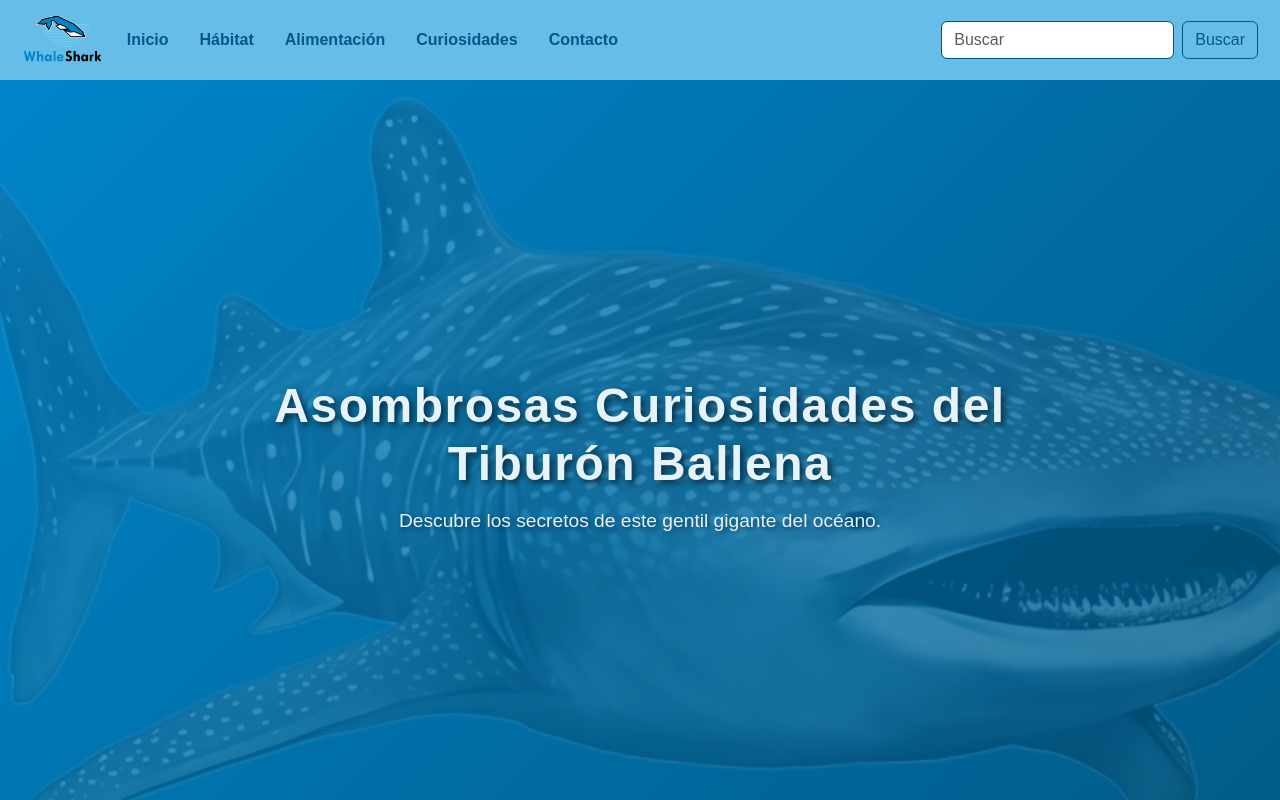
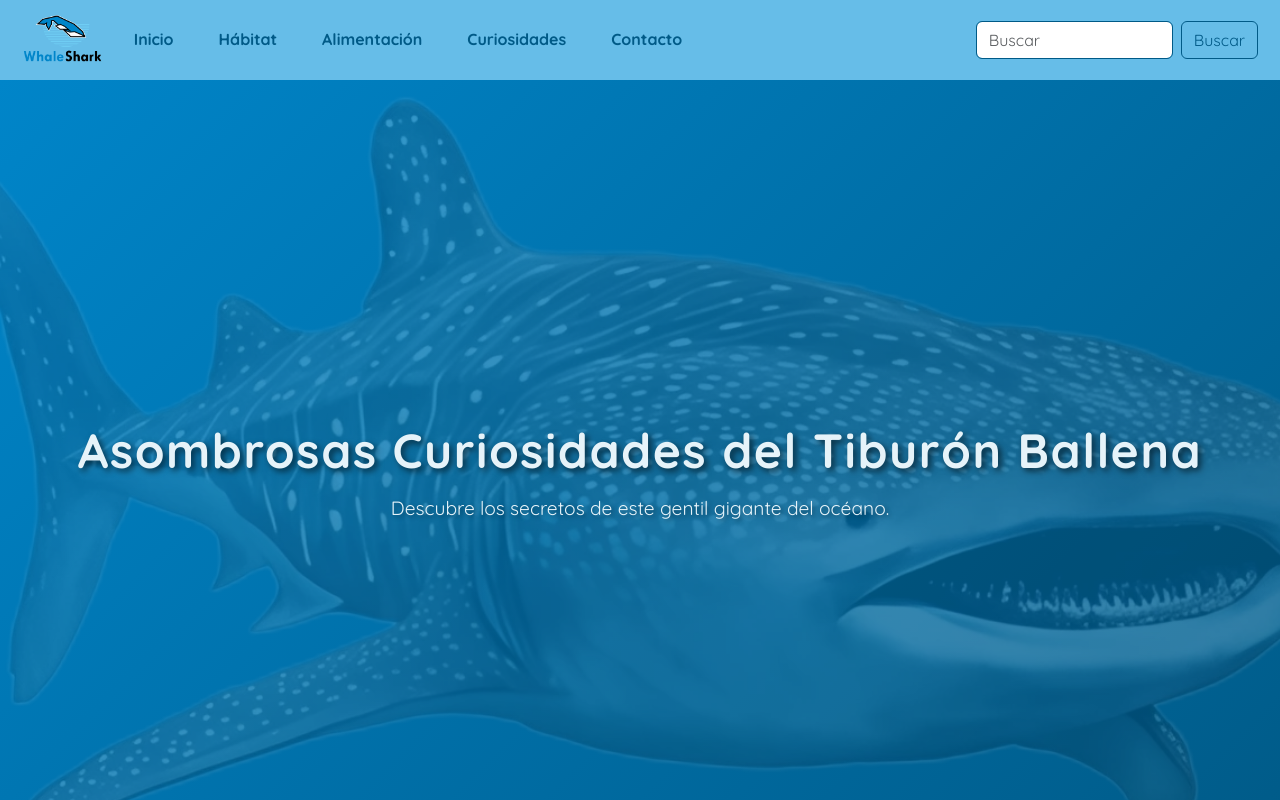
Before and after one commit to valmoren0/tiburon-ballena-coder, a website: page pages/curiosidades.html in a window 1280 px wide. Shown: the top 800 px of the page. Drawn offline with nearby package versions, Linux system fonts and the light colour scheme.

Commit message:
corrección de layout en curiosidades y contacto

```diff
--- a/pages/curiosidades.html
+++ b/pages/curiosidades.html
@@ -8,7 +8,7 @@
     <title>Curiosidades</title>
     <link href="https://cdn.jsdelivr.net/npm/bootstrap@5.3.6/dist/css/bootstrap.min.css" rel="stylesheet"
         integrity="sha384-4Q6Gf2aSP4eDXB8Miphtr37CMZZQ5oXLH2yaXMJ2w8e2ZtHTl7GptT4jmndRuHDT" crossorigin="anonymous">
-    <link rel="stylesheet" href="../css/styles.css">
+    <link rel="stylesheet" href="../css/estilos.css">
     <!--../ Se usa cuando estás dentro de una subcarpeta y querés volver al nivel anterior-->
 </head>
 
--- a/scss/base/_generales.scss
+++ b/scss/base/_generales.scss
@@ -10,17 +10,20 @@
 
 // Body
 body {
+    margin: 0;
+    padding: 0;
+    width: 100%;
+    overflow-x: hidden;
     font-family: $fuente-quicksand;
     line-height: 1.6;
     color: $color-texto;
 }
 
+.custom-navbar {
+    margin-bottom: 0 !important;
+}
+
 // Main
 .main-content {
-    padding-top: 20px;
-    padding-bottom: 40px;
-    max-width: 1200px;
-    margin: 0 auto;
     overflow: hidden;
-
 }
--- a/scss/components/_curiosidades.scss
+++ b/scss/components/_curiosidades.scss
@@ -6,17 +6,19 @@
     flex-direction: column;
     align-items: center;
     justify-content: center;
-    padding: 3rem 1rem;
     text-align: center;
     position: relative;
     min-height: 100vh;
+    width: 100%;
+    padding-top: 0;
+    margin-top: 0;
     overflow: hidden;
     background: linear-gradient(135deg, $color-primario, $color-secundario);
 
     .hero-container {
         z-index: 2;
-        max-width: 800px;
-        margin-bottom: 2rem;
+        width: 100%;
+
 
         h1 {
             color: $color-fondo;
```
Also changed, not shown: index.html (+1 -1 lines), pages/alimentacion.html (+1 -1 lines), pages/contacto.html (+1 -1 lines), pages/habitat.html (+1 -1 lines), css/estilos.css, 1 other file.
